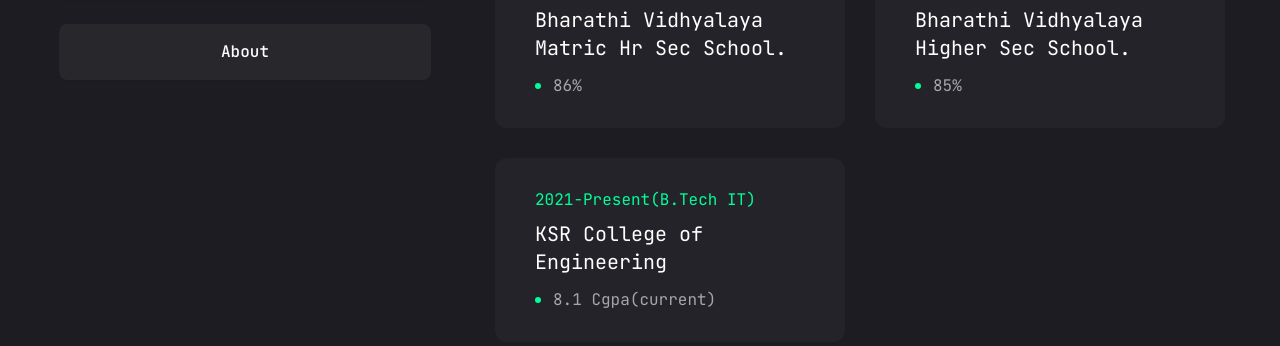
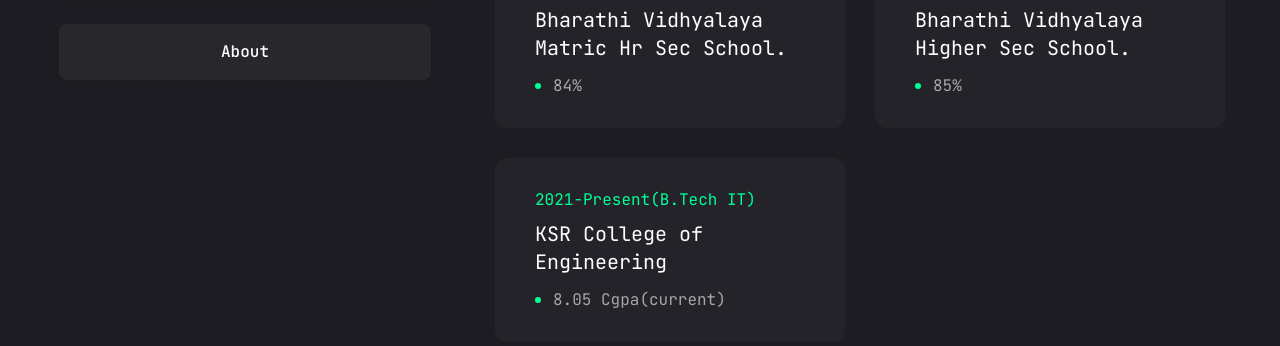
Before and after one commit to KishanthSelvaraj/KishanthPortfolio, a Next.js app: page /resume in a window 1280 px wide. Shown: the part 398-744 px from the top of the page. Built offline with nearby package versions, Linux system fonts and the light colour scheme.

Commit message:
Update page.jsx

```diff
--- a/app/resume/page.jsx
+++ b/app/resume/page.jsx
@@ -7,6 +7,7 @@
   FaFigma,
   FaNodeJs,
   FaBootstrap,
+   FaGithub,
 } from "react-icons/fa";
 import { SiTailwindcss, SiNextdotjs , SiMongodb ,SiExpress,SiSanity, SiFirebase } from "react-icons/si";
 
@@ -25,7 +26,7 @@
     },
     {
       fieldName: "Experience",
-      fieldValue: "9 Months",
+      fieldValue: "10 Months",
     },
     {
       fieldName: "Email",
@@ -52,7 +53,7 @@
   icon: "/assets/assets/resume/badge.svg",
   title: "My Experience",
   description:
-    "I have done my 9 months of Internship in Axexa Technology Solution.",
+    "I have done my 10 months of Internship in Axexa Technology Solution.",
   items: [
     {
       company: "Axexa Technology Solution",
@@ -69,7 +70,7 @@
     "I'm currently pursuing B.Tech Information Technology final year in KSR College of Engineering.",
   items: [
     {
-      institution: "86%",
+      institution: "84%",
       position: "Bharathi Vidhyalaya Matric Hr Sec School.",
       duration: "2018 - 2019(SSLC)",
     },
@@ -79,7 +80,7 @@
       duration: "2020 - 2021(HSC)",
     },
     {
-      institution: "8.1 Cgpa(current)",
+      institution: "8.05 Cgpa(current)",
       position: "KSR College of Engineering",
       duration: "2021-Present(B.Tech IT)",
     },
@@ -144,6 +145,10 @@
     {
       icon: <FaFigma />,
       name: "Figma",
+    },
+      {
+      icon: <FaGithub />,
+      name: "Github",
     },
   ],
 };
```
